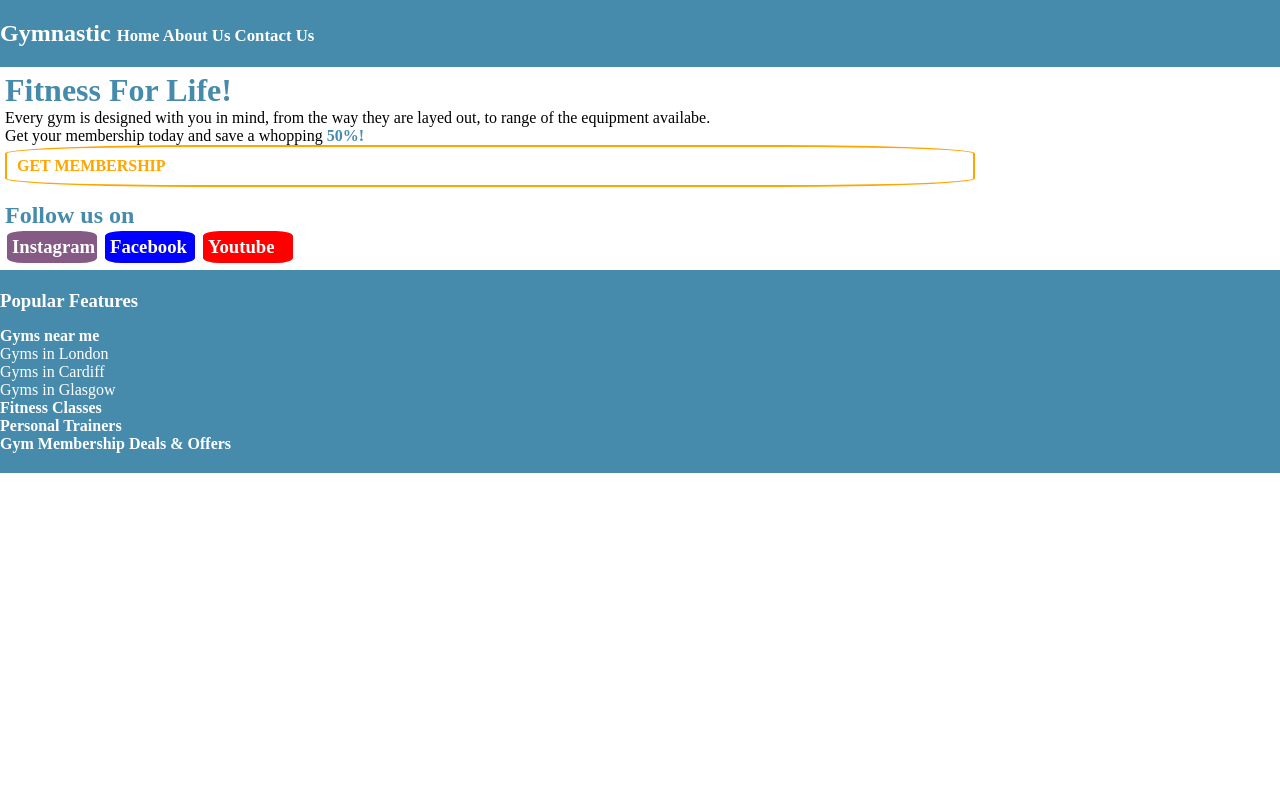
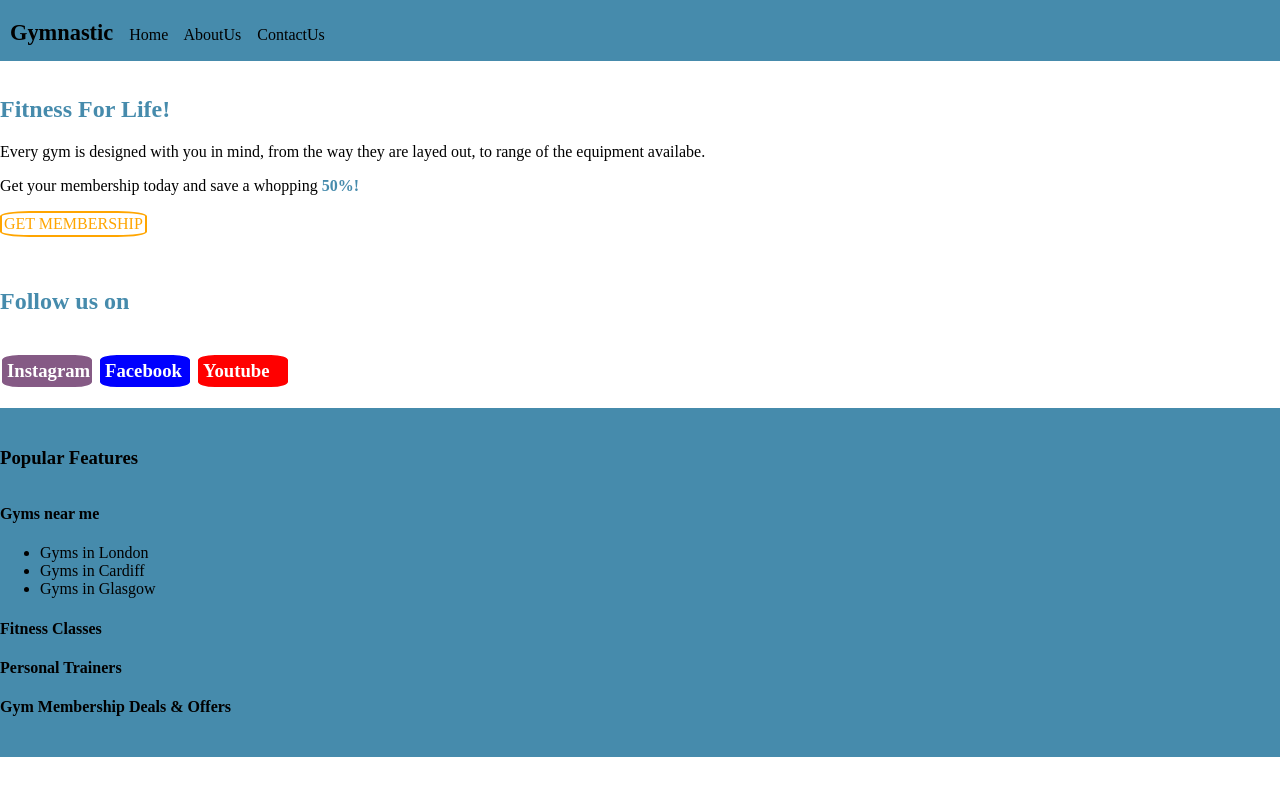
Before and after one commit to Elio1995/boolean-uk-html-gymtastic, a website: page index.html in a window 1280 px wide. Drawn offline with Linux system fonts and the light colour scheme.

Commit message:
Header and Content Changes

```diff
--- a/index.html
+++ b/index.html
@@ -8,14 +8,22 @@
     <link rel="stylesheet" href="style.css" />
   </head>
   <body>
-    <!-- First Part of The Website -->
+
+
     <div class="Gymnastyc">
-      <div class="First">
-        <h2>Gymnastic <strong> Home About Us Contact Us</strong></h2>
+      <!-- Header -->
+
+      <div class="Header">
+        <h1>Gymnastic</h1>
+        <span>Home</span>
+        <span>AboutUs</span>
+        <span>ContactUs</span>
       </div>
-      <!-- Second Part of The Website -->
-      <div class="Second">
-        <h1>Fitness For Life!</h1>
+
+
+      <!-- Content -->
+      <div class="Content">
+        <h2>Fitness For Life!</h2>
         <p>
           Every gym is designed with you in mind, from the way they are layed out,
           to range of the equipment availabe.
@@ -23,14 +31,16 @@
         <p>
           Get your membership today and save a whopping <strong>50%!</strong></p>
         </p>
-        <h4 class="Get">GET MEMBERSHIP</h4>
+        <p class="Get">GET MEMBERSHIP</p>
         <h2>Follow us on</h2>
         <h3 class="Insta">Instagram</h3>
         <h3 class="Face">Facebook</h3>
         <h3 class="You">Youtube</h3>
       </div>
-      <!-- Third Part of the Website -->
-      <div class="Third">
+
+
+      <!-- Footer -->
+      <div class="Footer">
         <h3 class="Pop">Popular Features</h3>
         <h4>Gyms near me</h5>
           <ul>
@@ -42,7 +52,8 @@
         <h4>Personal Trainers</h4>
         <h4>Gym Membership Deals & Offers</h4>
        </div>
-    </div>
+
+      </div>
     </body>
 
     </html>
--- a/style.css
+++ b/style.css
@@ -3,68 +3,64 @@ body {
   padding: 0;
 }
 
-* {
-  margin: 0;
-  padding: 0;
+h1 {
+  font-size: 140%;
+  display: inline;
+}
+.Header {
+  background-color: rgb(70, 139, 172);
+  padding: 20px 20px 15px 10px;
+  margin: 0
+  color: white;
+  word-spacing: 12px;
 }
 
-h2 strong {
-  font-size: 70%;
-}
-.First h2 {
-  background-color: rgb(70, 139, 172);
-  padding-bottom: 20px;
-  padding-top: 20px;
-  margin: 0;
-  color: white;
-}
-
-h1 {
+h2 {
   color: rgb(70, 139, 172);
 }
 p strong {
   color: rgb(70, 139, 172);
 }
 
-.Second {
-  margin: 5px;
+.Content {
+  margin: 0px;
 }
 
-.Second .Get {
-  border: solid 2px;
-  box-sizing: border-box;
-  padding: 10px;
-  margin-right: 300px;
-  color: orange;
-  border-radius: 20%;
-  font-family: serif;
+.Content .Get {
+border: solid 2px;
+display: inline-block;
+padding: 2px;
+margin-top: 0;
+color: orange;
+border-radius: 20%;
+font-family: serif;
 }
 
-.Second h2 {
+.Content h2 {
   padding-top: 15px;
   color: rgb(70, 139, 172);
 }
 
-.Second h3 {
+.Content h3 {
   display: inline-block;
   width: 80px;
 }
 
-.Second .Insta {
+.Content .Insta {
   border: solid 2px;
   border-radius: 20%;
   padding: 5px;
   background-color: rgb(133, 90, 133);
   color: white;
 }
-.Second .Face {
+.Content .Face {
   border: solid 2px;
   border-radius: 20%;
   padding: 5px;
   background-color: blue;
   color: white;
 }
-.Second .You {
+.Content .You {
   border: solid 2px;
   border-radius: 20%;
   padding: 5px;
@@ -72,14 +68,14 @@ p strong {
   color: white;
 }
 
-.Third {
+.Footer {
   background-color: rgb(70, 139, 172);
   padding-top: 20px;
   padding-bottom: 20px;
-  margin: 0;
+  margin: 0
   color: white;
 }
 
-.Third .Pop {
+.Footer .Pop {
   padding-bottom: 15px;
 }
```
